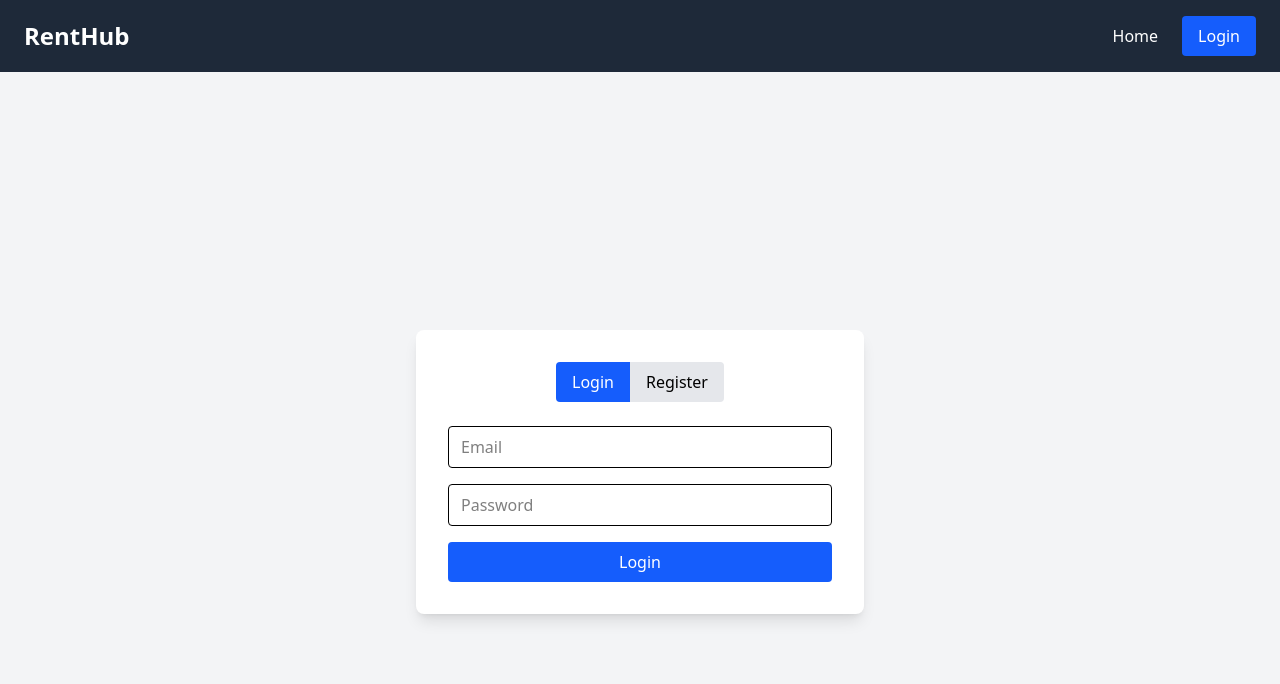
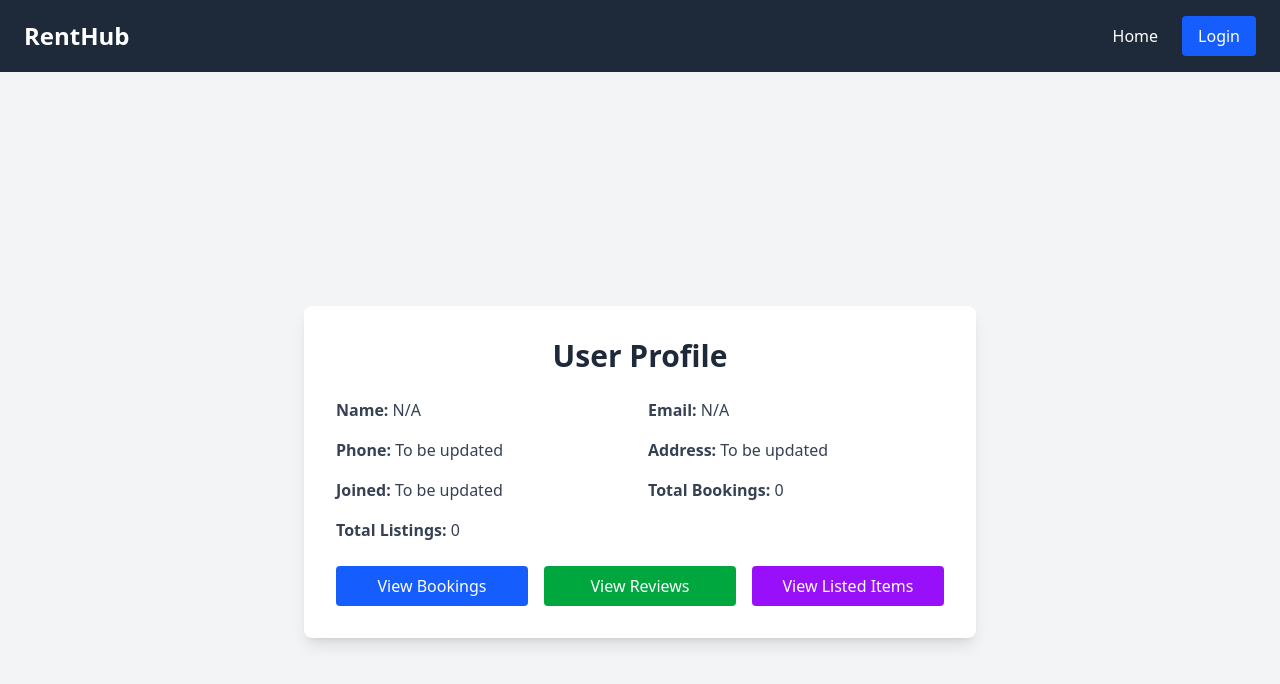
Before and after one commit to birinderr/renthub-frontend, a React (Vite) app: page /profile in a window 1280 px wide. Before the commit this address led to /auth. Shown: the top 684 px of the page. Built offline with nearby package versions, Linux system fonts and the light colour scheme.

Commit message:
Working profile page done

```diff
--- a/src/App.jsx
+++ b/src/App.jsx
@@ -1,4 +1,4 @@
-import { BrowserRouter as Router, Routes, Route, Navigate } from 'react-router-dom';
+import { BrowserRouter as Router, Routes, Route } from 'react-router-dom';
 import { useAuth } from './contexts/AuthContext';
 import Navbar from './components/Navbar';
 import Home from './pages/Home';
@@ -6,15 +6,10 @@ import AuthPage from './pages/AuthPage';
 import Profile from './pages/Profile';
 
 function App() {
-  const { user } = useAuth();
   return (
     <Router>
       <Navbar />
         <Routes>
-          <Route
-          path="/"
-          element={<Navigate to={user ? "/profile" : "/auth"} replace />}
-        />
         <Route path="/" element={<Home />} />
         <Route path="/auth" element={<AuthPage />} />
         <Route path="/profile" element={<Profile />} />
--- a/src/pages/Profile.jsx
+++ b/src/pages/Profile.jsx
@@ -1,30 +1,243 @@
-import { useAuth } from "../contexts/AuthContext";
-import { useEffect } from "react";
-import { useNavigate } from "react-router-dom";
+import { useState } from 'react';
+import { useAuth } from '../contexts/AuthContext';
+import axios from 'axios';
 
 export default function Profile() {
   const { user, logout } = useAuth();
-  const navigate = useNavigate();
 
-  useEffect(() => {
-    if (!user) navigate("/auth");
-  }, [user, navigate]);
+  const [bookings, setBookings] = useState([]);
+  const [showBookings, setShowBookings] = useState(false);
 
-  if (!user) return null;
+  const [listedItems, setListedItems] = useState([]);
+  const [showItems, setShowItems] = useState(false);
+
+  const [givenReviews, setGivenReviews] = useState([]);
+  const [receivedReviews, setReceivedReviews] = useState([]);
+  const [showReviews, setShowReviews] = useState(false);
+
+  const fetchBookings = async () => {
+    try {
+      const res = await axios.get('/api/bookings/my', {
+        headers: { Authorization: `Bearer ${user?.token}` },
+      });
+      setBookings(res.data);
+    } catch (err) {
+      console.error('Failed to fetch bookings:', err);
+    }
+  };
+
+  const fetchItems = async () => {
+    try {
+      const res = await axios.get('/api/items/myitems', {
+        headers: { Authorization: `Bearer ${user?.token}` },
+      });
+      setListedItems(res.data);
+    } catch (err) {
+      console.error('Failed to fetch items:', err);
+    }
+  };
+
+  const fetchGivenReviews = async () => {
+    try {
+      const res = await axios.get('/api/reviews/my/given', {
+        headers: { Authorization: `Bearer ${user?.token}` },
+      });
+      setGivenReviews(res.data);
+    } catch (err) {
+      console.error('Failed to fetch given reviews:', err);
+    }
+  };
+
+  const fetchReceivedReviews = async () => {
+    try {
+      const res = await axios.get('/api/reviews/my/received', {
+        headers: { Authorization: `Bearer ${user?.token}` },
+      });
+      setReceivedReviews(res.data);
+    } catch (err) {
+      console.error('Failed to fetch received reviews:', err);
+    }
+  };
+
+  const handleViewBookings = () => {
+    if (!showBookings) fetchBookings();
+    setShowBookings(!showBookings);
+  };
+
+  const handleViewItems = () => {
+    if (!showItems) fetchItems();
+    setShowItems(!showItems);
+  };
+
+  const handleViewReviews = () => {
+    if (!showReviews) {
+      fetchGivenReviews();
+      fetchReceivedReviews();
+    }
+    setShowReviews(!showReviews);
+  };
 
   return (
-    <div className="min-h-screen flex items-center justify-center bg-gray-100 px-4">
-      <div className="bg-white p-8 rounded-lg shadow-md w-full max-w-md space-y-4">
-        <h2 className="text-2xl font-bold text-center">Your Profile</h2>
-        <p><strong>Name:</strong> {user.name}</p>
-        <p><strong>Email:</strong> {user.email}</p>
+    <div className="min-h-screen flex items-center justify-center bg-gray-100 px-4 py-8">
+      <div className="w-full max-w-2xl bg-white shadow-lg rounded-lg p-8 space-y-6">
+        <h2 className="text-3xl font-bold text-center text-gray-800">User Profile</h2>
 
-        <button
-          onClick={logout}
-          className="w-full bg-red-500 hover:bg-red-600 text-white py-2 rounded"
-        >
-          Logout
-        </button>
+        {/* User Info Section */}
+        <div className="grid grid-cols-1 sm:grid-cols-2 gap-4 text-gray-700">
+          <div>
+            <span className="font-semibold">Name:</span> {user?.name || 'N/A'}
+          </div>
+          <div>
+            <span className="font-semibold">Email:</span> {user?.email || 'N/A'}
+          </div>
+          <div>
+            <span className="font-semibold">Phone:</span> {'To be updated'}
+          </div>
+          <div>
+            <span className="font-semibold">Address:</span> {'To be updated'}
+          </div>
+          <div>
+            <span className="font-semibold">Joined:</span> {'To be updated'}
+          </div>
+          <div>
+            <span className="font-semibold">Total Bookings:</span> {bookings.length}
+          </div>
+          <div>
+            <span className="font-semibold">Total Listings:</span> {listedItems.length}
+          </div>
+        </div>
+
+        {/* Action Buttons */}
+        <div className="grid grid-cols-1 sm:grid-cols-3 gap-4">
+          <button
+            className="bg-blue-600 text-white py-2 rounded hover:bg-blue-700"
+            onClick={handleViewBookings}
+          >
+            {showBookings ? 'Hide Bookings' : 'View Bookings'}
+          </button>
+          <button
+            className="bg-green-600 text-white py-2 rounded hover:bg-green-700"
+            onClick={handleViewReviews}
+          >
+            {showReviews ? 'Hide Reviews' : 'View Reviews'}
+          </button>
+          <button
+            className="bg-purple-600 text-white py-2 rounded hover:bg-purple-700"
+            onClick={handleViewItems}
+          >
+            {showItems ? 'Hide Listed Items' : 'View Listed Items'}
+          </button>
+        </div>
+
+        {/* Bookings Section */}
+        {showBookings && (
+          <div className="mt-6 space-y-4">
+            <h3 className="text-xl font-semibold text-gray-800">Your Bookings</h3>
+            {bookings.length === 0 ? (
+              <p className="text-gray-500">No bookings found.</p>
+            ) : (
+              bookings.map((booking) => (
+                <div key={booking._id} className="border p-4 rounded shadow-sm flex gap-4">
+                  {booking.item?.image && (
+                    <img
+                      src={booking.item.image}
+                      alt={booking.item.name}
+                      className="w-24 h-24 object-cover rounded"
+                    />
+                  )}
+                  <div>
+                    <p><span className="font-semibold">Item:</span> {booking.item?.name}</p>
+                    <p><span className="font-semibold">From:</span> {new Date(booking.startDate).toLocaleDateString()}</p>
+                    <p><span className="font-semibold">To:</span> {new Date(booking.endDate).toLocaleDateString()}</p>
+                    <p><span className="font-semibold">Price/Day:</span> ₹{booking.pricePerDay}</p>
+                    <p><span className="font-semibold">Total Price:</span> ₹{booking.totalPrice}</p>
+                    <p><span className="font-semibold">Status:</span> {booking.status}</p>
+                    <p><span className="font-semibold">Owner:</span> {booking.owner?.name} ({booking.owner?.email})</p>
+                  </div>
+                </div>
+              ))
+            )}
+          </div>
+        )}
+
+        {/* Listed Items Section */}
+        {showItems && (
+          <div className="mt-6 space-y-4">
+            <h3 className="text-xl font-semibold text-gray-800">Your Listed Items</h3>
+            {listedItems.length === 0 ? (
+              <p className="text-gray-500">No items listed yet.</p>
+            ) : (
+              listedItems.map((item) => (
+                <div key={item._id} className="border p-4 rounded shadow-sm flex gap-4">
+                  <img
+                    src={item.image}
+                    alt={item.name}
+                    className="w-24 h-24 object-cover rounded"
+                  />
+                  <div>
+                    <p><span className="font-semibold">Name:</span> {item.name}</p>
+                    <p><span className="font-semibold">Category:</span> {item.category}</p>
+                    <p><span className="font-semibold">Price/Day:</span> ₹{item.pricePerDay}</p>
+                    <p><span className="font-semibold">Status:</span> {item.status}</p>
+                    <p><span className="font-semibold">Rating:</span> ⭐ {item.averageRating} ({item.reviewCount} reviews)</p>
+                  </div>
+                </div>
+              ))
+            )}
+          </div>
+        )}
+
+        {/* Reviews Section */}
+        {showReviews && (
+          <div className="mt-6 space-y-4">
+            <h3 className="text-xl font-semibold text-gray-800">Your Reviews</h3>
+
+            {/* Reviews Given */}
+            <div>
+              <h4 className="font-semibold">Reviews Given</h4>
+              {givenReviews.length === 0 ? (
+                <p className="text-gray-500">You haven't reviewed any items yet.</p>
+              ) : (
+                givenReviews.map((review) => (
+                  <div key={review._id} className="border p-4 rounded shadow-sm flex gap-4">
+                    {review.item?.image && (
+                      <img src={review.item.image} alt={review.item.name} className="w-16 h-16 object-cover rounded" />
+                    )}
+                    <div>
+                      <p><span className="font-semibold">Item:</span> {review.item?.name}</p>
+                      <p><span className="font-semibold">Rating:</span> ⭐ {review.rating}</p>
+                      <p><span className="font-semibold">Comment:</span> {review.comment}</p>
+                      <p className="text-xs text-gray-400">{new Date(review.createdAt).toLocaleDateString()}</p>
+                    </div>
+                  </div>
+                ))
+              )}
+            </div>
+
+            {/* Reviews Received */}
+            <div>
+              <h4 className="font-semibold">Reviews Received</h4>
+              {receivedReviews.length === 0 ? (
+                <p className="text-gray-500">You haven't received any reviews yet.</p>
+              ) : (
+                receivedReviews.map((review) => (
+                  <div key={review._id} className="border p-4 rounded shadow-sm flex gap-4">
+                    {review.item?.image && (
+                      <img src={review.item.image} alt={review.item.name} className="w-16 h-16 object-cover rounded" />
+                    )}
+                    <div>
+                      <p><span className="font-semibold">Item:</span> {review.item?.name}</p>
+                      <p><span className="font-semibold">From:</span> {review.renter?.name} ({review.renter?.email})</p>
+                      <p><span className="font-semibold">Rating:</span> ⭐ {review.rating}</p>
+                      <p><span className="font-semibold">Comment:</span> {review.comment}</p>
+                      <p className="text-xs text-gray-400">{new Date(review.createdAt).toLocaleDateString()}</p>
+                    </div>
+                  </div>
+                ))
+              )}
+            </div>
+          </div>
+        )}
       </div>
     </div>
   );
```
